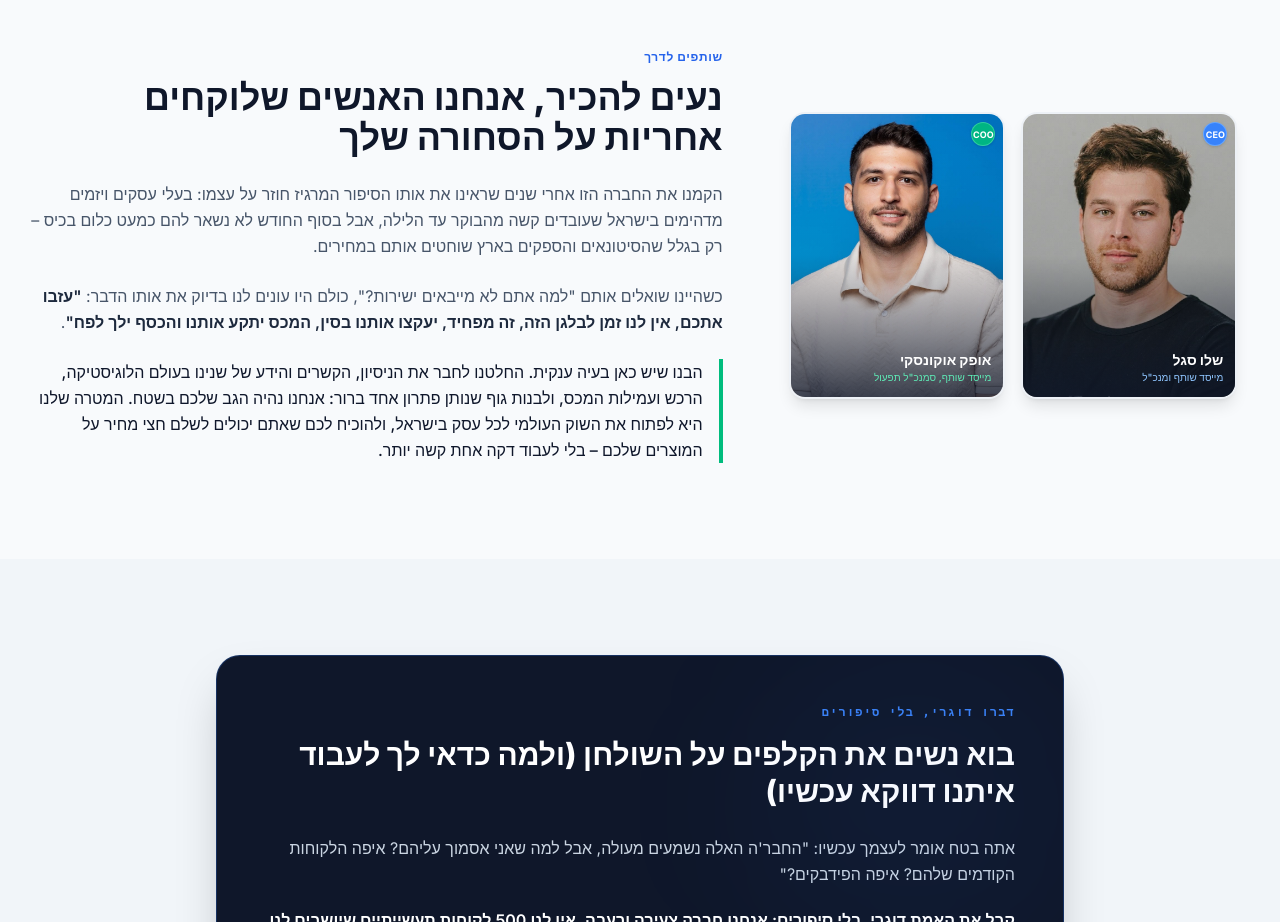
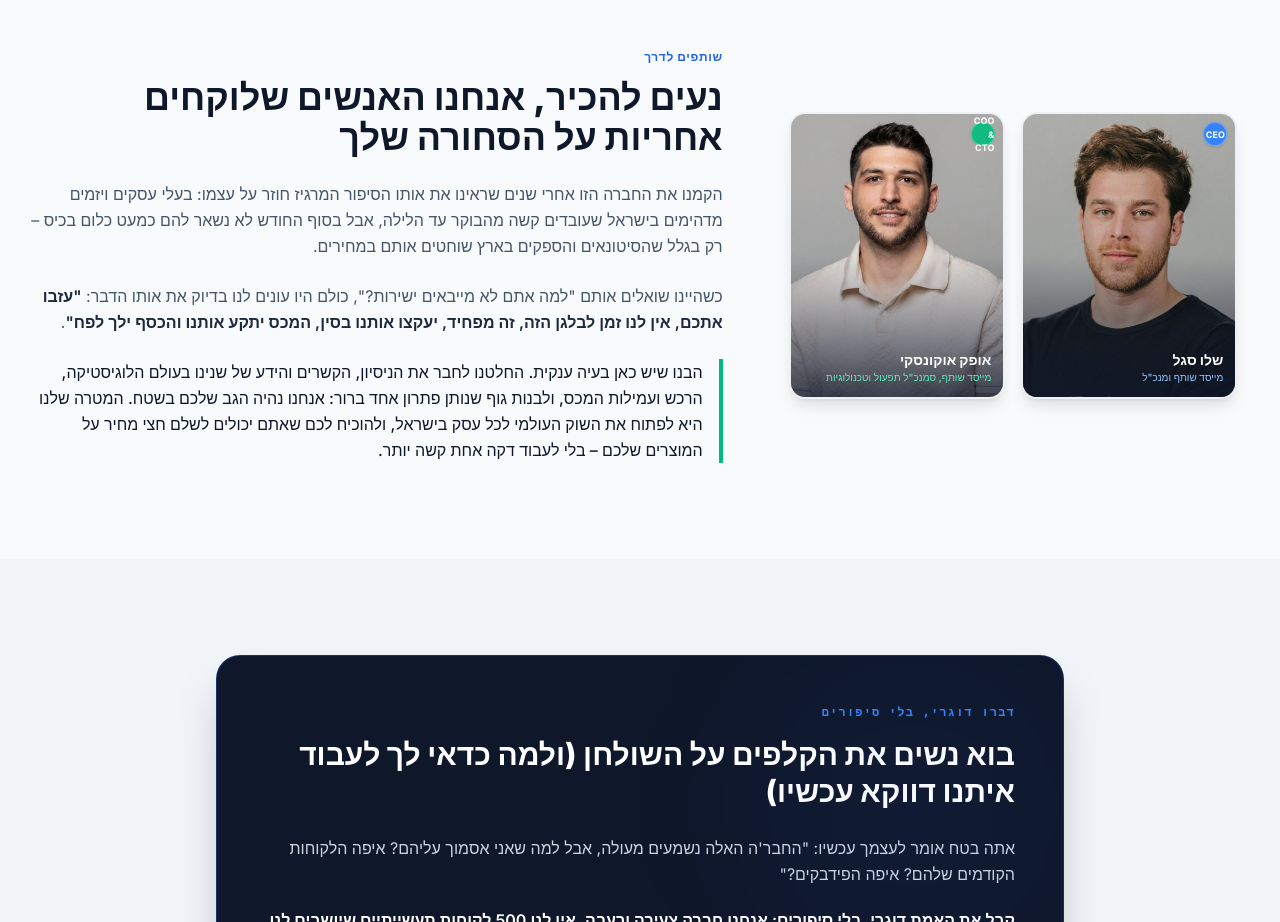
Before and after one commit to ofek-ok/nexora_website, a Next.js app: page / in a window 1280 px wide. Shown: the part 2520-3442 px from the top of the page. Built offline with nearby package versions, Linux system fonts and the light colour scheme; no server answers.

Commit message:
Update Ofek's photo and title to include Technologies (COO & CTO)

```diff
--- a/src/app/page.tsx
+++ b/src/app/page.tsx
@@ -735,10 +735,10 @@ export default function LandingPage() {
                   <div className="absolute inset-0 bg-gradient-to-t from-[#0F172A]/80 via-[#0F172A]/10 to-transparent" />
                   <div className="absolute bottom-0 right-0 left-0 p-3">
                     <h4 className="text-sm font-extrabold text-white text-right">אופק אוקונסקי</h4>
-                    <p className="text-[10px] text-emerald-300 text-right font-medium">מייסד שותף, סמנכ&quot;ל תפעול</p>
+                    <p className="text-[10px] text-emerald-300 text-right font-medium">מייסד שותף, סמנכ&quot;ל תפעול וטכנולוגיות</p>
                   </div>
                   <div className="absolute top-2 right-2 w-6 h-6 rounded-full bg-emerald-500/90 border border-emerald-300/50 flex items-center justify-center text-[9px] font-bold text-white shadow">
-                    COO
+                    COO & CTO
                   </div>
                 </div>
               </div>
```
Also changed, not shown: public/ofek.jpg.
